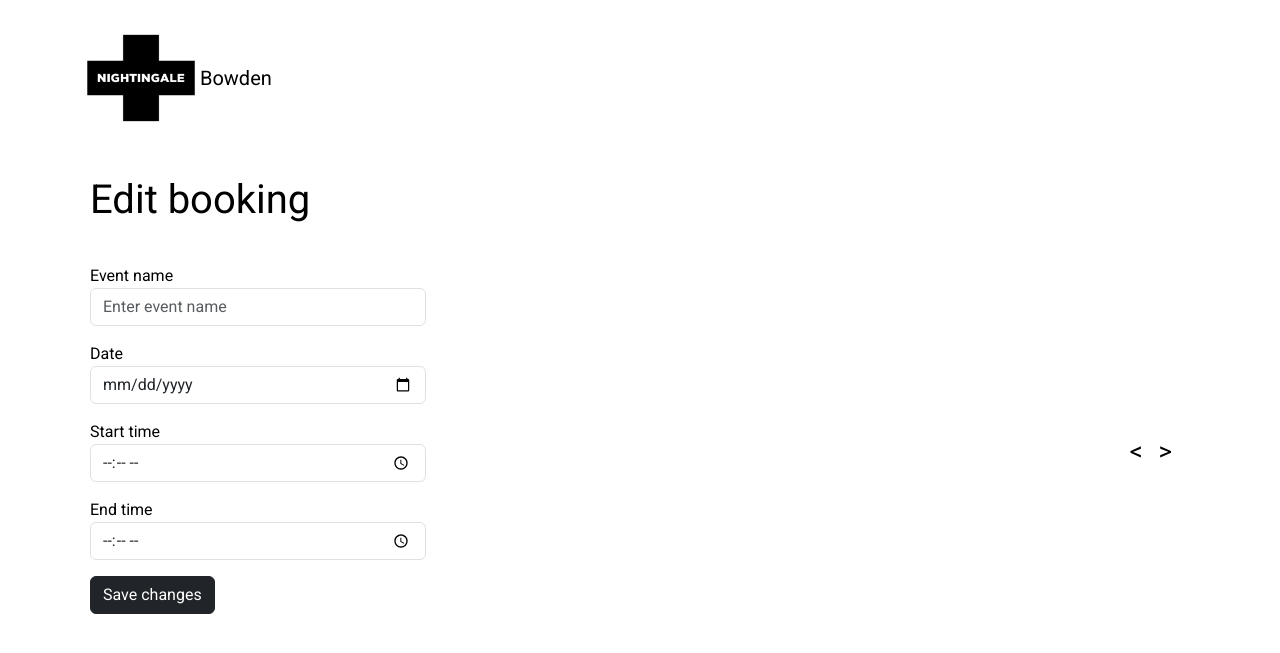
After one commit to laurenchamps/ngbowden-booking, a Flask app: template templates/edit.html in a window 1280 px wide. The commit adds this page. Shown: the top 653 px of the page. Run offline with Flask 3, Linux system fonts and the light colour scheme; the template is opened without the code that fills it, so the values that code supplies are empty; some libraries are stand-ins or nearby versions.

Commit message:
Add ability for users to edit their existing bookings

```diff
--- a/app.py
+++ b/app.py
@@ -182,6 +182,64 @@ def user_delete():
     return redirect("/")
 
 
+@app.route("/edit-booking", methods=["GET", "POST"])
+@login_required
+def edit():
+
+    if request.method == "POST":
+
+        new_event_name = request.form.get("event-name")
+        new_date = request.form.get("date")
+        new_start_time = request.form.get("start-time")[:5]
+        new_end_time = request.form.get("end-time")[:5]
+
+        print(new_start_time)
+
+        # Update booking
+        id = request.form.get("id")
+
+        # Query database for an existing booking
+        existing_bookings = db.execute("SELECT * FROM events WHERE date = ? AND ((start_time >= ? AND start_time < ?) OR (end_time > ? AND end_time <= ?))", new_date, new_start_time, new_end_time, new_start_time, new_end_time)
+
+        # Return error if there is an existing booking at that time (that is not itself)
+        if len(existing_bookings) > 0 and str(existing_bookings[0]["id"]) != id:
+            response = make_response({"message": "The booking time you have selected is unavailable"}, 400)
+            return response
+
+        # Return error if any of the form fields are incomplete
+        if not new_event_name or not new_date or not new_start_time or not new_end_time:
+            response = make_response({"message": "Incomplete fields"}, 400)
+            return response
+
+        # Convert date to datetime object
+        date_time = new_date + ' ' + new_start_time + ':00'
+        date_obj = datetime.strptime(date_time, '%Y-%m-%d %H:%M:%S')
+
+        # Ensure date and start time is not in the past
+        if date_obj < datetime.now():
+            response = make_response({"message": "Your booking occurs in the past"}, 400)
+            return response
+
+        db.execute("UPDATE events SET event_name = ?, date = ?, start_time = ?, end_time = ? WHERE id = ?", new_event_name, new_date, new_start_time, new_end_time, id)
+
+        return redirect("/")
+
+    else:
+        id = request.args.get("id")
+        booking = db.execute("SELECT * FROM events WHERE id = ?", id)
+
+        # Get values, convert to format for adding to template
+        date = booking[0]["date"]
+        start_time = booking[0]["start_time"]
+        start_time = f"{start_time}:00"
+        end_time = booking[0]["end_time"]
+        end_time = f"{end_time}:00"
+
+        print(start_time, end_time)
+
+        return render_template("edit.html", booking=booking, date=date, start_time=start_time, end_time=end_time)
+
+
 @app.route("/login", methods=["GET", "POST"])
 def login():
     """Log user in"""
--- a/static/calendar-styles.css
+++ b/static/calendar-styles.css
@@ -53,9 +53,3 @@ body {
     background-color: #fff;
     font-size: 1.6rem;
 }
-
-/* .btn {
-    background-color: #aed7c4;
-    color: #000;
-    border: none;
-} */
--- a/static/calendar.js
+++ b/static/calendar.js
@@ -215,7 +215,6 @@ function loadCalendar() {
 
 function init() {
     document.addEventListener('DOMContentLoaded', loadCalendar);
-    document.querySelector('#event-form').addEventListener('submit', createEvent);
 }
 
 init();
@@ -223,3 +222,4 @@ init();
 // Event listeners
 previousMonth.addEventListener("click", getPreviousMonth);
 nextMonth.addEventListener("click", getNextMonth);
+document.querySelector('#event-form').addEventListener('submit', createEvent);
--- a/static/styles.css
+++ b/static/styles.css
@@ -39,3 +39,25 @@ img {
     text-align: center;
     padding-top: 1px;
 }
+
+.btn-primary {
+    background-color: #cce6da;
+    border: none;
+    color: #000;
+}
+
+.btn-primary:hover {
+    background-color: #7ab49a;
+    color: #000;
+}
+
+.btn-danger {
+    background-color: #f1b19d;
+    color: #000;
+    border: none;
+}
+
+.btn-danger:hover {
+    background-color: #e89379;
+    color: #000;
+}
--- /dev/null
+++ b/templates/edit.html
@@ -0,0 +1,59 @@
+{% extends "layout.html" %}
+
+{% block js %}
+    <script src="../static/calendar.js" defer></script>
+{% endblock %}
+
+{% block calendarcss %}
+    <link rel="stylesheet" href="../static/calendar-styles.css" class="css">
+{% endblock %}
+
+{% block title %}
+    Edit booking
+{% endblock %}
+
+{% include "navigation.html" %}
+
+{% block main %}
+<div class="container">
+    <h1 class="ms-2 my-3">Edit booking</h1>
+    <div class="d-flex justify-content-between align-items-center">
+        <div class="container px-2 me-5 mt-4">
+            <form class="mb-3" id="editForm" action="/edit-booking" method="post">
+                <div class="form-group mb-3">
+                  <input name="id" type="hidden" value="{% for item in booking %}{{ item.id }}{% endfor %}">
+                    <label for="event-name">Event name</label>
+                    <input type="text" name="event-name" class="form-control" id="event-name" placeholder="Enter event name" value="{% for item in booking %}{{ item.event_name }} {% endfor %}" required>
+                </div>
+                <div class="form-group mb-3">
+                    <label for="date">Date</label>
+                    <input type="date" name="date" class="form-control" id="date" value="{{ date }}" required>
+                </div>
+                <div class="form-group mb-3">
+                    <label for="start-time">Start time</label>
+                    <input type="time" name="start-time" class="form-control" id="start-time" value="{{ start_time }}" required>
+                </div>
+                <div class="form-group mb-3">
+                    <label for="end-time">End time</label>
+                    <input type="time" name="end-time" class="form-control" id="end-time" value="{{ end_time }}" required>
+                </div>
+                <button class="btn btn-dark mb-3" type="submit">Save changes</button>
+            </form>
+        </div>
+
+        <div class="container px-2 mt-3">
+            <div class="d-flex justify-content-between container">
+                <div class="header mb-3">
+                    <h1 id="month-year"></h1>
+                </div>
+                <div class="button-group align-self-center">
+                    <button class="navigation" id="previous-month">&lt;</button>
+                    <button class="navigation" id="next-month">&gt;</button>
+                </div>
+            </div>
+            <div id="calendar"></div>
+        </div>
+    </div>
+</div>
+
+{% endblock %}
--- a/templates/index.html
+++ b/templates/index.html
@@ -67,6 +67,12 @@
 
                     </form>
                 </td>
+                <td class="text-end">
+                    <form id="userEditForm" action="/edit-booking" method="get">
+                        <input name="id" type="hidden" value="{{ row.id }}">
+                        <button type="submit" class="btn btn-primary" data-bs-toggle="modal" data-bs-target="#userEditModal">Edit</button>
+                    </form>
+                </td>
             </tr>
         {% endfor %}
         </tbody>
```
Also changed, not shown: ngbowden.db.
